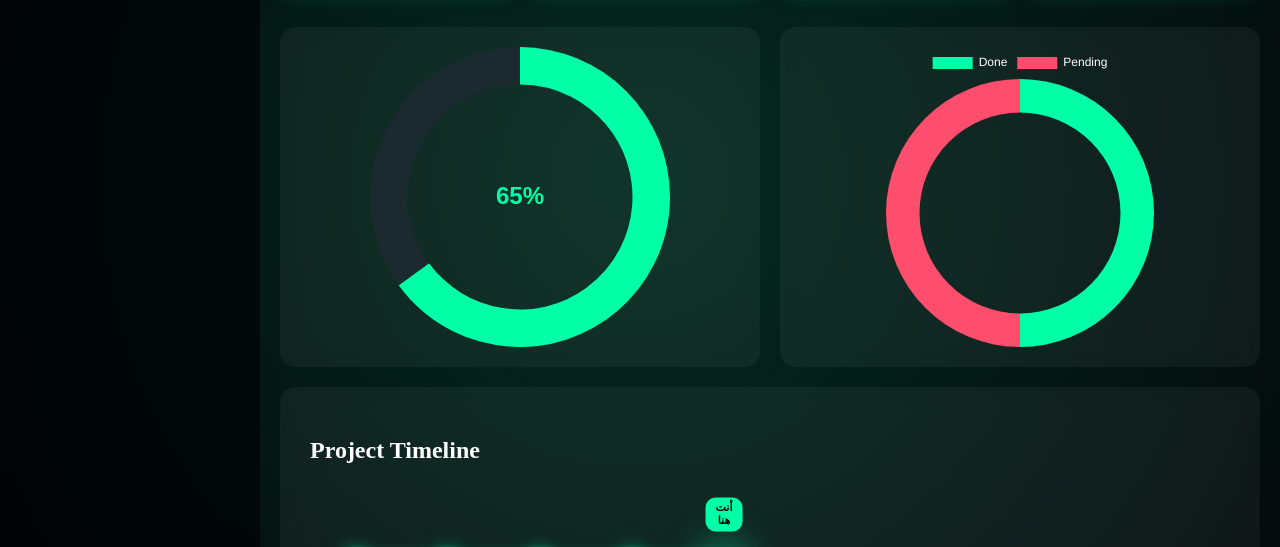
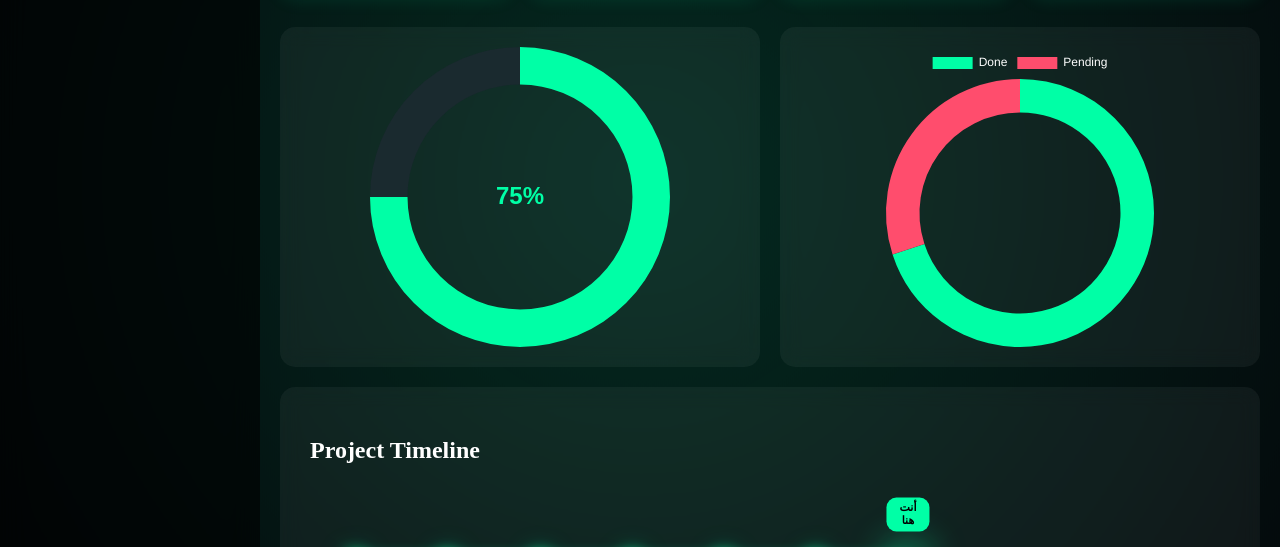
Before and after one commit to haya08/TimeLine-charisma-cosmetics, a plain HTML site: page index.html in a window 1280 px wide. Shown: the part 180-727 px from the top of the page. Drawn offline with nearby package versions, Linux system fonts and the light colour scheme.

Commit message:
went step forward

```diff
--- a/data.json
+++ b/data.json
@@ -19,5 +19,5 @@
     { "date": "18 مايو", "title": "المراجعة" },
     { "date": "18 مايو", "title": "تسليم" }
   ],
-  "currentStep": 4
+  "currentStep": 6
 }
```
Also changed, not shown: style.css (line endings or trailing spaces).
